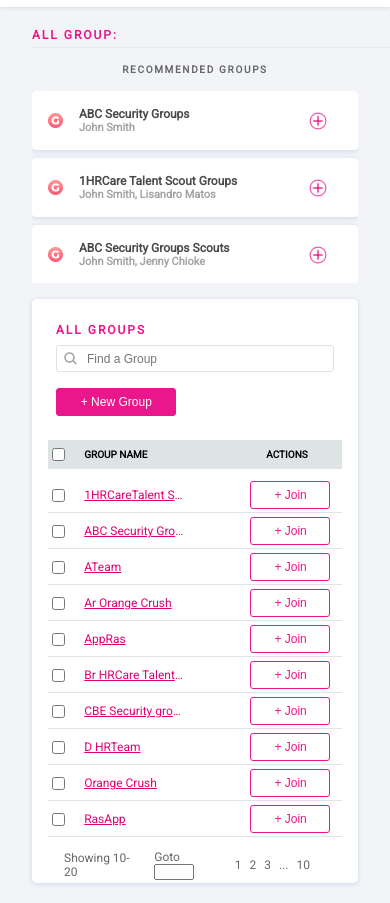
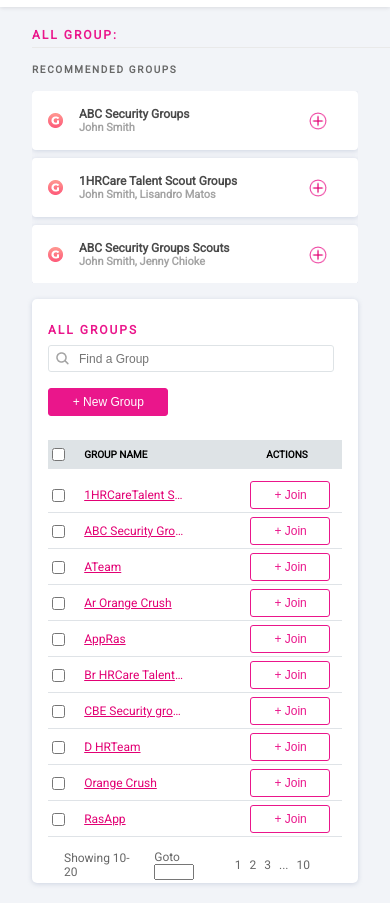
Before and after one commit to ABdevs29/create-manage-group, a plain HTML site: page index.html in a window 390 px wide. Shown: the part 49-952 px from the top of the page. Drawn offline with Linux system fonts and the light colour scheme.

Commit message:
Update style.css

```diff
--- a/style.css
+++ b/style.css
@@ -745,6 +745,7 @@ header {
     gap: 0.5rem;
     flex-direction: column;
     align-items: start;
+    padding-left: 1rem;
   }
   .group-details-banner div {
     display: flex;
@@ -783,7 +784,7 @@ header {
     display: none;
   }
   .container-recommended-groups {
-    justify-content: center;
+    justify-content: flex-start;
     flex-wrap: wrap;
   }
   .footer {
```
